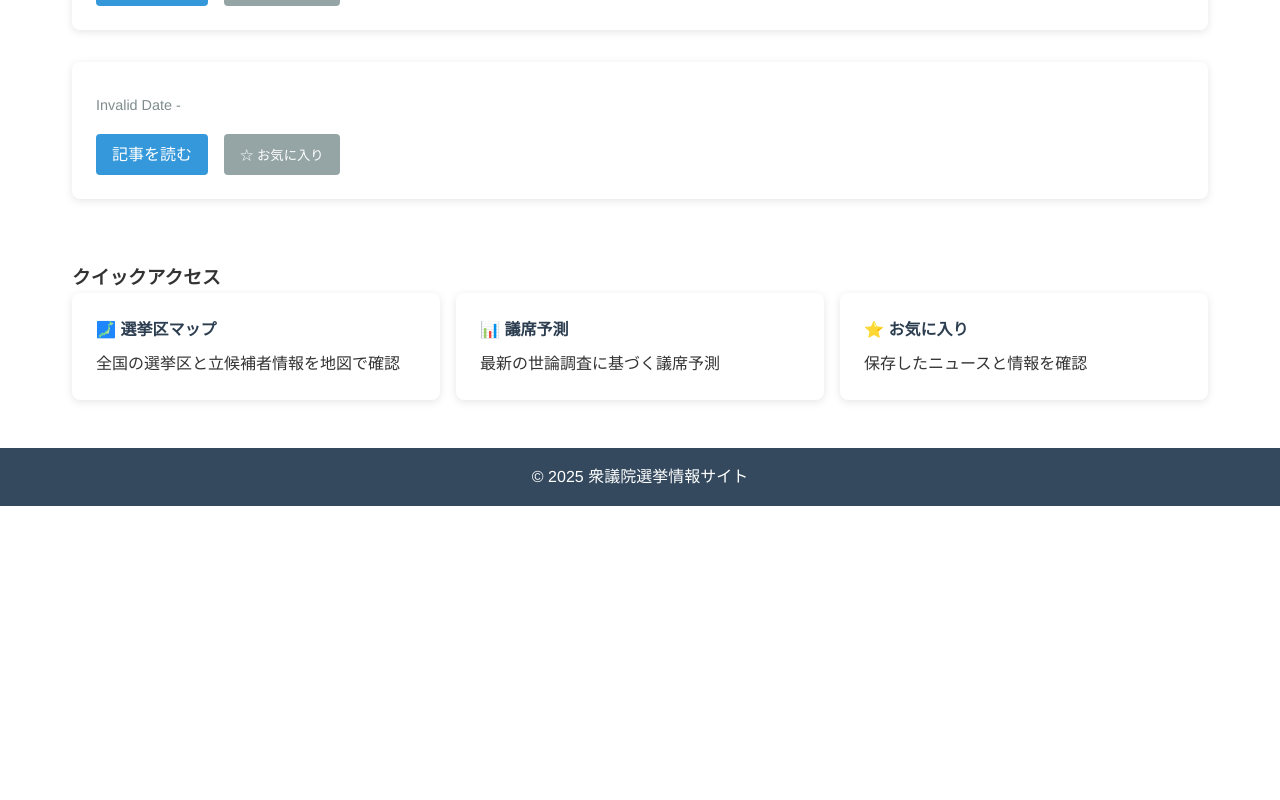
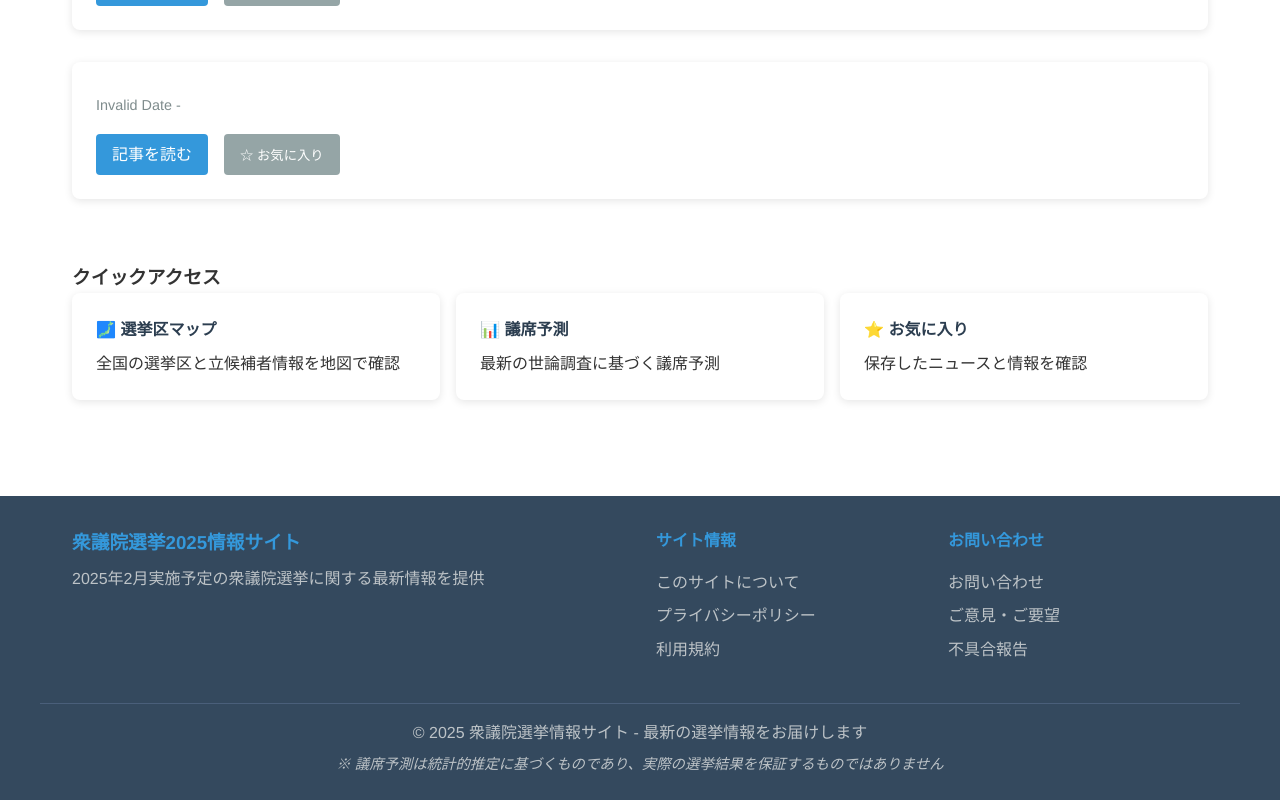
Before and after one commit to haguro195-commits/election-site-2025, a Vue app: page / in a window 1280 px wide. Shown: the part 1037-1837 px from the top of the page. Before the commit the page ends 1543 px from the top, so only its background shows below. Built offline with nearby package versions, Linux system fonts and the light colour scheme.

Commit message:
サイト改善: SEO対策、フッター充実、404ページ追加

```diff
--- a/index.html
+++ b/index.html
@@ -4,7 +4,21 @@
 <head>
     <meta charset="UTF-8">
     <meta name="viewport" content="width=device-width, initial-scale=1.0">
-    <title>衆議院選挙2025 - 最新情報サイト</title>
+    <title>衆議院選挙2025 - 最新情報・議席予測・候補者情報</title>
+    <meta name="description" content="2025年2月実施予定の衆議院選挙に関する最新ニュース、議席予測、選挙区マップ、候補者情報を提供する総合情報サイト">
+    <meta name="keywords" content="衆議院選挙,2025,選挙,政治,ニュース,議席予測,候補者,政党">
+    <meta name="author" content="衆議院選挙2025情報サイト">
+
+    <!-- OGP設定 -->
+    <meta property="og:title" content="衆議院選挙2025 - 最新情報サイト">
+    <meta property="og:description" content="2025年衆議院選挙の最新ニュース、議席予測、選挙区情報を提供">
+    <meta property="og:type" content="website">
+
+    <!-- Twitter Card -->
+    <meta name="twitter:card" content="summary_large_image">
+    <meta name="twitter:title" content="衆議院選挙2025 - 最新情報サイト">
+    <meta name="twitter:description" content="2025年衆議院選挙の最新ニュース、議席予測、選挙区情報を提供">
+
     <link rel="stylesheet" href="https://unpkg.com/leaflet@1.9.4/dist/leaflet.css" />
 </head>
 
--- a/src/App.vue
+++ b/src/App.vue
@@ -19,7 +19,30 @@
     </main>
 
     <footer class="footer">
-      <p>&copy; 2025 衆議院選挙情報サイト</p>
+      <div class="footer-content">
+        <div class="footer-info">
+          <h3>衆議院選挙2025情報サイト</h3>
+          <p>2025年2月実施予定の衆議院選挙に関する最新情報を提供</p>
+        </div>
+        <div class="footer-links">
+          <div class="link-group">
+            <h4>サイト情報</h4>
+            <a href="#about">このサイトについて</a>
+            <a href="#privacy">プライバシーポリシー</a>
+            <a href="#terms">利用規約</a>
+          </div>
+          <div class="link-group">
+            <h4>お問い合わせ</h4>
+            <a href="#contact">お問い合わせ</a>
+            <a href="#feedback">ご意見・ご要望</a>
+            <a href="#report">不具合報告</a>
+          </div>
+        </div>
+      </div>
+      <div class="footer-bottom">
+        <p>&copy; 2025 衆議院選挙情報サイト - 最新の選挙情報をお届けします</p>
+        <p class="disclaimer">※ 議席予測は統計的推定に基づくものであり、実際の選挙結果を保証するものではありません</p>
+      </div>
     </footer>
   </div>
 </template>
@@ -92,8 +115,84 @@ body {
 .footer {
   background: #34495e;
   color: white;
+  padding: 2rem 0 1rem;
+  margin-top: 3rem;
+}
+
+.footer-content {
+  max-width: 1200px;
+  margin: 0 auto;
+  padding: 0 2rem;
+  display: grid;
+  grid-template-columns: 1fr 1fr;
+  gap: 2rem;
+}
+
+.footer-info h3 {
+  margin-bottom: 0.5rem;
+  color: #3498db;
+}
+
+.footer-info p {
+  color: #bdc3c7;
+  line-height: 1.6;
+}
+
+.footer-links {
+  display: grid;
+  grid-template-columns: 1fr 1fr;
+  gap: 2rem;
+}
+
+.link-group h4 {
+  margin-bottom: 1rem;
+  color: #3498db;
+  font-size: 1rem;
+}
+
+.link-group a {
+  display: block;
+  color: #bdc3c7;
+  text-decoration: none;
+  margin-bottom: 0.5rem;
+  transition: color 0.3s;
+}
+
+.link-group a:hover {
+  color: white;
+}
+
+.footer-bottom {
+  border-top: 1px solid #4a5f7a;
+  margin-top: 2rem;
+  padding-top: 1rem;
   text-align: center;
-  padding: 1rem;
+  max-width: 1200px;
+  margin-left: auto;
+  margin-right: auto;
+  padding-left: 2rem;
+  padding-right: 2rem;
+}
+
+.footer-bottom p {
+  margin-bottom: 0.5rem;
+  color: #bdc3c7;
+}
+
+.disclaimer {
+  font-size: 0.9rem;
+  font-style: italic;
+  color: #95a5a6;
+}
+
+@media (max-width: 768px) {
+  .footer-content {
+    grid-template-columns: 1fr;
+  }
+
+  .footer-links {
+    grid-template-columns: 1fr;
+  }
 }
 
 .btn {
--- /dev/null
+++ b/src/components/NotFound.vue
@@ -0,0 +1,174 @@
+<template>
+  <div class="not-found">
+    <div class="error-content">
+      <h1 class="error-code">404</h1>
+      <h2 class="error-title">ページが見つかりません</h2>
+      <p class="error-message">
+        お探しのページは存在しないか、移動された可能性があります。
+      </p>
+
+      <div class="error-actions">
+        <router-link to="/" class="btn btn-primary">
+          🏠 ホームに戻る
+        </router-link>
+        <button @click="goBack" class="btn btn-secondary">
+          ← 前のページに戻る
+        </button>
+      </div>
+
+      <div class="helpful-links">
+        <h3>お探しの情報はこちらから</h3>
+        <div class="link-grid">
+          <router-link to="/" class="help-link">
+            <span class="icon">📰</span>
+            <span>最新ニュース</span>
+          </router-link>
+          <router-link to="/map" class="help-link">
+            <span class="icon">🗾</span>
+            <span>選挙区マップ</span>
+          </router-link>
+          <router-link to="/prediction" class="help-link">
+            <span class="icon">📊</span>
+            <span>議席予測</span>
+          </router-link>
+          <router-link to="/favorites" class="help-link">
+            <span class="icon">⭐</span>
+            <span>お気に入り</span>
+          </router-link>
+        </div>
+      </div>
+    </div>
+  </div>
+</template>
+
+<script>
+export default {
+  name: 'NotFound',
+  methods: {
+    goBack() {
+      if (window.history.length > 1) {
+        this.$router.go(-1)
+      } else {
+        this.$router.push('/')
+      }
+    }
+  }
+}
+</script>
+
+<style scoped>
+.not-found {
+  min-height: 60vh;
+  display: flex;
+  align-items: center;
+  justify-content: center;
+  padding: 2rem;
+}
+
+.error-content {
+  text-align: center;
+  max-width: 600px;
+}
+
+.error-code {
+  font-size: 8rem;
+  font-weight: bold;
+  color: #3498db;
+  margin: 0;
+  line-height: 1;
+}
+
+.error-title {
+  font-size: 2rem;
+  color: #2c3e50;
+  margin: 1rem 0;
+}
+
+.error-message {
+  font-size: 1.1rem;
+  color: #7f8c8d;
+  margin-bottom: 2rem;
+  line-height: 1.6;
+}
+
+.error-actions {
+  display: flex;
+  gap: 1rem;
+  justify-content: center;
+  margin-bottom: 3rem;
+  flex-wrap: wrap;
+}
+
+.btn-primary {
+  background: #3498db;
+  color: white;
+}
+
+.btn-primary:hover {
+  background: #2980b9;
+}
+
+.helpful-links {
+  margin-top: 3rem;
+}
+
+.helpful-links h3 {
+  color: #2c3e50;
+  margin-bottom: 1.5rem;
+}
+
+.link-grid {
+  display: grid;
+  grid-template-columns: repeat(auto-fit, minmax(120px, 1fr));
+  gap: 1rem;
+  max-width: 500px;
+  margin: 0 auto;
+}
+
+.help-link {
+  display: flex;
+  flex-direction: column;
+  align-items: center;
+  padding: 1rem;
+  background: #f8f9fa;
+  border-radius: 8px;
+  text-decoration: none;
+  color: #2c3e50;
+  transition: all 0.3s;
+}
+
+.help-link:hover {
+  background: #e9ecef;
+  transform: translateY(-2px);
+  color: #2c3e50;
+}
+
+.help-link .icon {
+  font-size: 2rem;
+  margin-bottom: 0.5rem;
+}
+
+.help-link span:last-child {
+  font-size: 0.9rem;
+  font-weight: 500;
+}
+
+@media (max-width: 768px) {
+  .error-code {
+    font-size: 6rem;
+  }
+
+  .error-title {
+    font-size: 1.5rem;
+  }
+
+  .error-actions {
+    flex-direction: column;
+    align-items: center;
+  }
+
+  .link-grid {
+    grid-template-columns: repeat(2, 1fr);
+  }
+}
+</style>
--- a/src/main.js
+++ b/src/main.js
@@ -6,13 +6,15 @@ import PartyNews from './components/PartyNews.vue'
 import ElectionMap from './components/ElectionMap.vue'
 import SeatPrediction from './components/SeatPrediction.vue'
 import Favorites from './components/Favorites.vue'
+import NotFound from './components/NotFound.vue'
 
 const routes = [
     { path: '/', component: Home },
     { path: '/party/:party', component: PartyNews, props: true },
     { path: '/map', component: ElectionMap },
     { path: '/prediction', component: SeatPrediction },
-    { path: '/favorites', component: Favorites }
+    { path: '/favorites', component: Favorites },
+    { path: '/:pathMatch(.*)*', component: NotFound }
 ]
 
 const router = createRouter({
```
Also changed, not shown: 1 other file (tests, documents, lock files or other folders).
